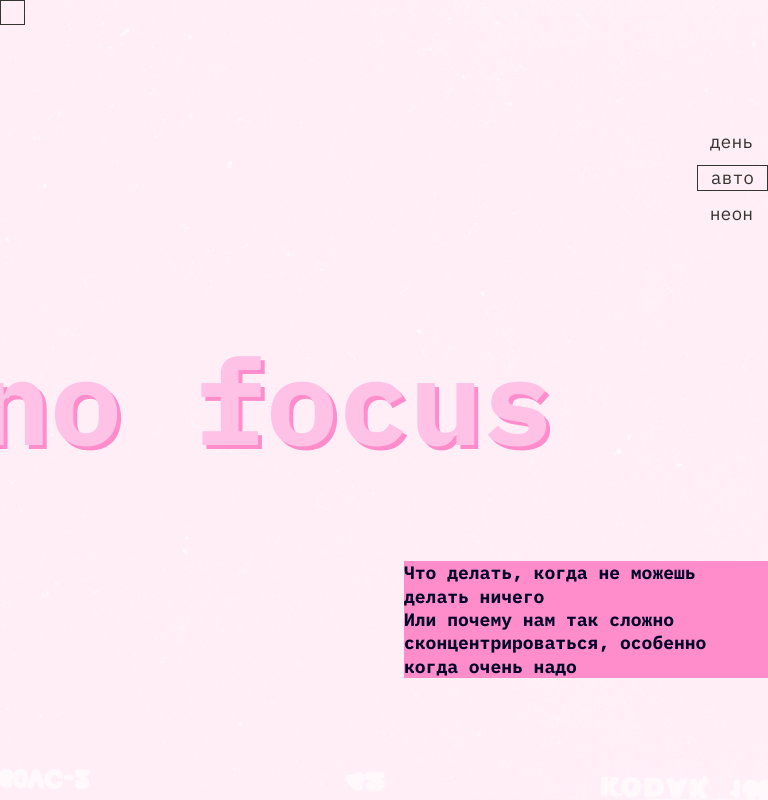
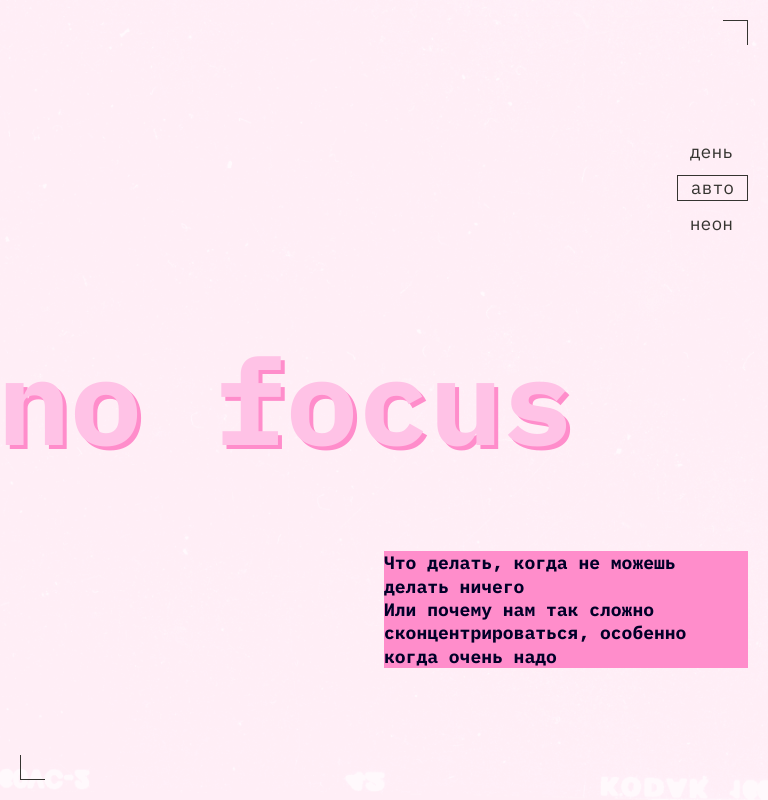
Before and after one commit to Dude18318/slozhno-sosredotochitsya, a website: page index.html in a window 768 px wide. Shown: the top 800 px of the page. Drawn offline with Linux system fonts and the light colour scheme.

Commit message:
21 commit

```diff
--- a/styles/variables.css
+++ b/styles/variables.css
@@ -42,6 +42,7 @@
     --page-width: 768px;
     --header-height: 984px;
     --title-font: clamp(7.5rem, 0.5625rem + 14.4531vw, 9.8125rem);
+    --page-padding:20px;
     --header-article-width: 364px;
     --header-title-line-height: 99px;
     --decorative-position-sides: 0px;
@@ -76,7 +77,7 @@
     --decorative-position-sides: 0px;
     --decorative-position-top-bottom: 10px;
     --title-margin-left: -0px;
-    --page-padding: 0px 10px;
+    --page-padding: 10px;
     --page-width: 375px;
     --footer-height: 648px;
     --page-gap: 40px;
```
